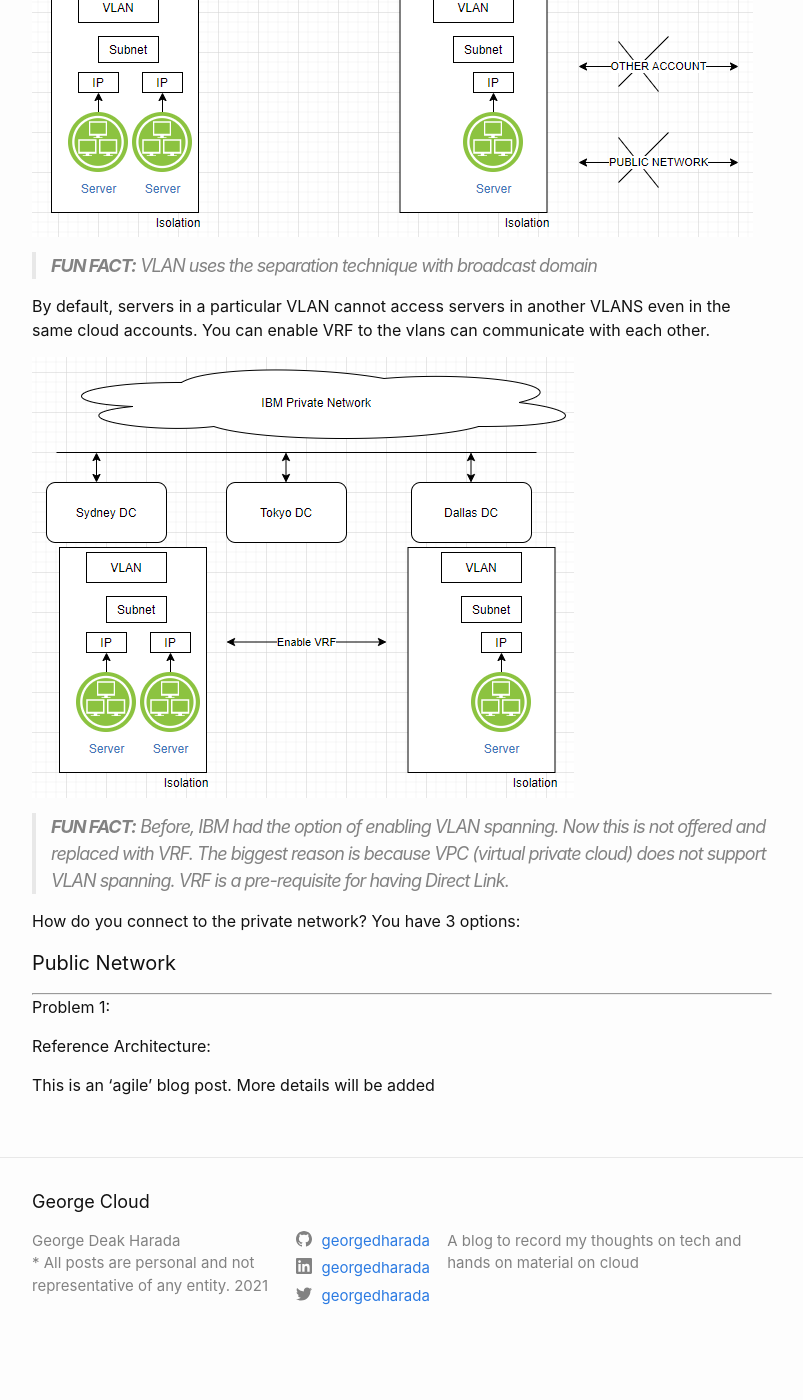
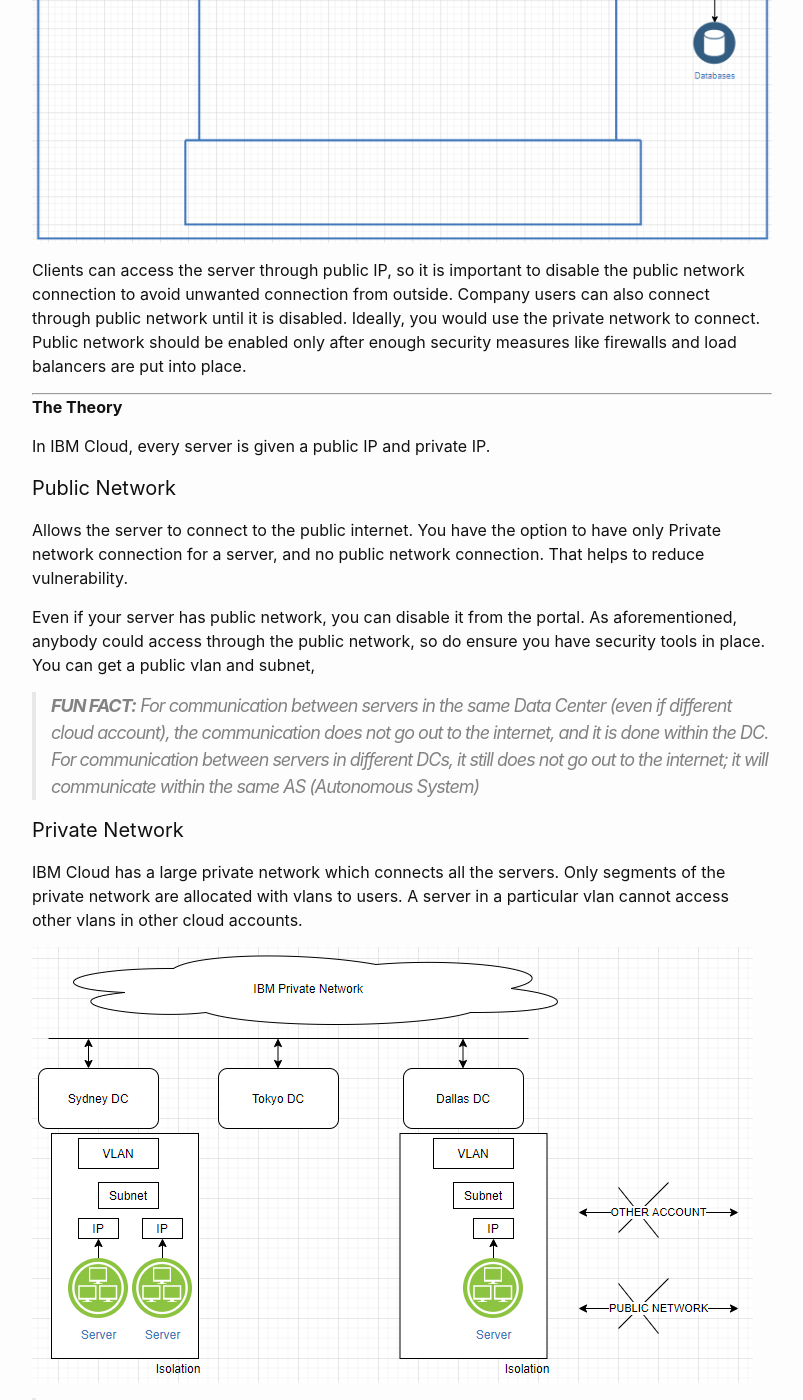
Before and after one commit to georgeDharada/blog, a Jekyll site: the page built from blog-tech/_posts/2021-03-28-networking.markdown, in a window 1280 px wide and 1400 px high, scrolled down 1366 px. Shown: the whole window, without its empty margins (238-1041 px from the left). Built offline with Jekyll 4.4.1, drawn with Linux system fonts in a browser that asks for light colours; before the commit the page ends 2733 px from its top, so only the background shows below that; some of the changed text lies outside the part shown.

Commit message:
network6

```diff
--- a/blog-tech/_posts/2021-03-28-networking.markdown
+++ b/blog-tech/_posts/2021-03-28-networking.markdown
@@ -7,25 +7,43 @@ image: /images/networkingicon.png
 image1: /blog-tech/assets/images/network1.png
 image2: /blog-tech/assets/images/network2.png
 image3: /blog-tech/assets/images/network3.png
+image4: /blog-tech/assets/images/network4.png
 ---
 
 The question for today is, what is the best networking architecture for my workload?
 Today I will use an example company to try to explain how you can choose a good architecture for you.
 
+
+## Scenario 1 Just trying out a BMS
 Lets say there is GeorgieCorp, which currently has no cloud.
-Having no cloud footprint yet helps to see things from a clear slate:
+GeorgieCorp wants to just try the baremetal server to get the feels, not for production but for testing.
+
 ![]( {{page.image1 | relative_url}})
 
-Then we have one bare metal server created.
-We upload some of the applications onto the server.
-How do we now communicate with this server?
+### Reference architecture:
 
+This would not be a practical scenario, but the bare minimum is to have a bare metal server with public and private connection.
+
+![]( {{page.image4 | relative_url}})
+
+Clients can access the server through public IP, so it is important to disable the public network connection to avoid unwanted connection from outside.
+Company users can also connect through public network until it is disabled. Ideally, you would use the private network to connect.
+Public network should be enabled only after enough security measures like firewalls and load balancers are put into place.
 
 
 ---
 **The Theory**
 
-In IBM Cloud, every server is given a public IP and private IP. Lets look at the Private network.
+In IBM Cloud, every server is given a public IP and private IP.
+
+#### Public Network
+Allows the server to connect to the public internet. You have the option to have only Private network connection for a server, and no public network connection. That helps to reduce vulnerability.
+
+Even if your server has public network, you can disable it from the portal.
+As aforementioned, anybody could access through the public network, so do ensure you have security tools in place.
+You can get a public vlan and subnet,
+
+> **_FUN FACT:_** For communication between servers in the same Data Center (even if different cloud account), the communication does not go out to the internet, and it is done within the DC. For communication between servers in different DCs, it still does not go out to the internet; it will communicate within the same AS (Autonomous System)
 
 #### Private Network
 IBM Cloud has a large private network which connects all the servers.
@@ -36,16 +54,27 @@ A server in a particular vlan cannot access other vlans in other cloud accounts.
 
 > **_FUN FACT:_**  VLAN uses the separation technique with broadcast domain
 
-By default, servers in a particular VLAN cannot access servers in another VLANS even in the same cloud accounts. You can enable VRF to the vlans can communicate with each other.
+By default, servers in a particular VLAN cannot access servers in another VLANS even in the same cloud accounts. You can enable VRF to the vlans can communicate with each other (open a ticket to request).
 
 ![]( {{page.image3 | relative_url}})
 
 > **_FUN FACT:_**  Before, IBM had the option of enabling VLAN spanning. Now this is not offered and replaced with VRF. The biggest reason is because VPC (virtual private cloud) does not support VLAN spanning. VRF is a pre-requisite for having Direct Link.
 
-How do you connect to the private network? You have 3 options:
+> **_FUN FACT:_**  IBM Cloud data centers are connecting with each other with various internet carriers using public peer exchange: [Public peering](https://cloud.ibm.com/docs/overview?topic=overview-public-peering)
 
 
-#### Public Network
+#### How to actually connect to the network?
+
+How do you connect to the network? You have 3 options:
+* Through the public network:
+   - Internet connection through public network. SSH / HTTPS
+   - Use a gateway device like Virtual Router Appliance (VRA) and set your own VPN
+* Through the private network:
+   - SSL VPN (free service provided by IBM)
+   - IPSEC VPN (paid service by IBM)
+* Through private network on a private direct connection
+   - Direct Link
+
 
 ---
 
```
Also changed, not shown: blog-tech/assets/images/network4.png (added).
